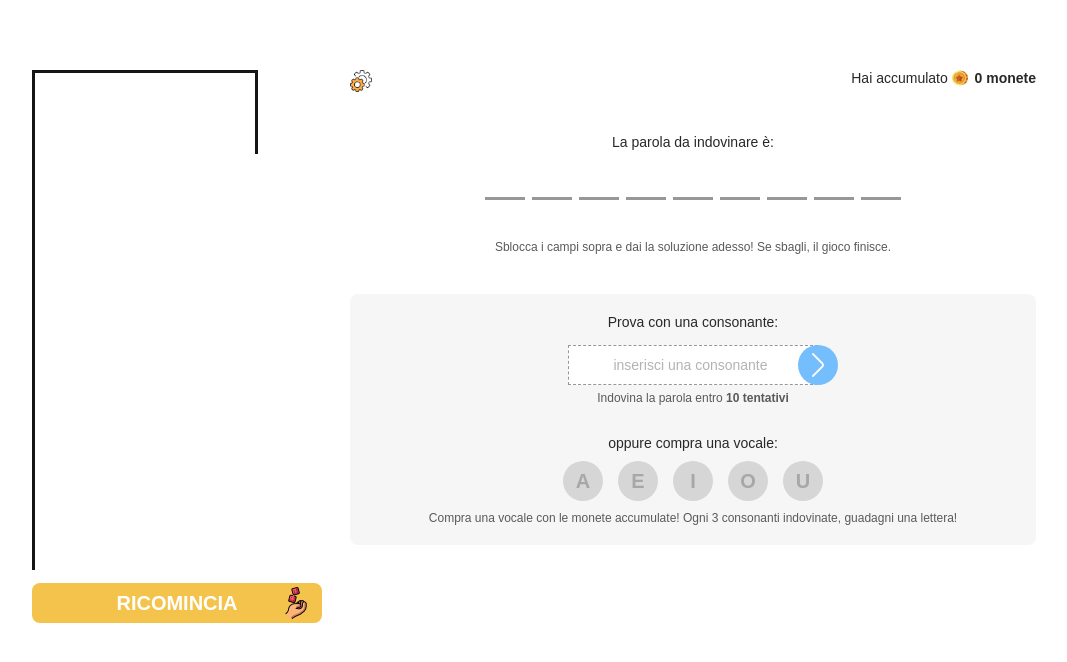
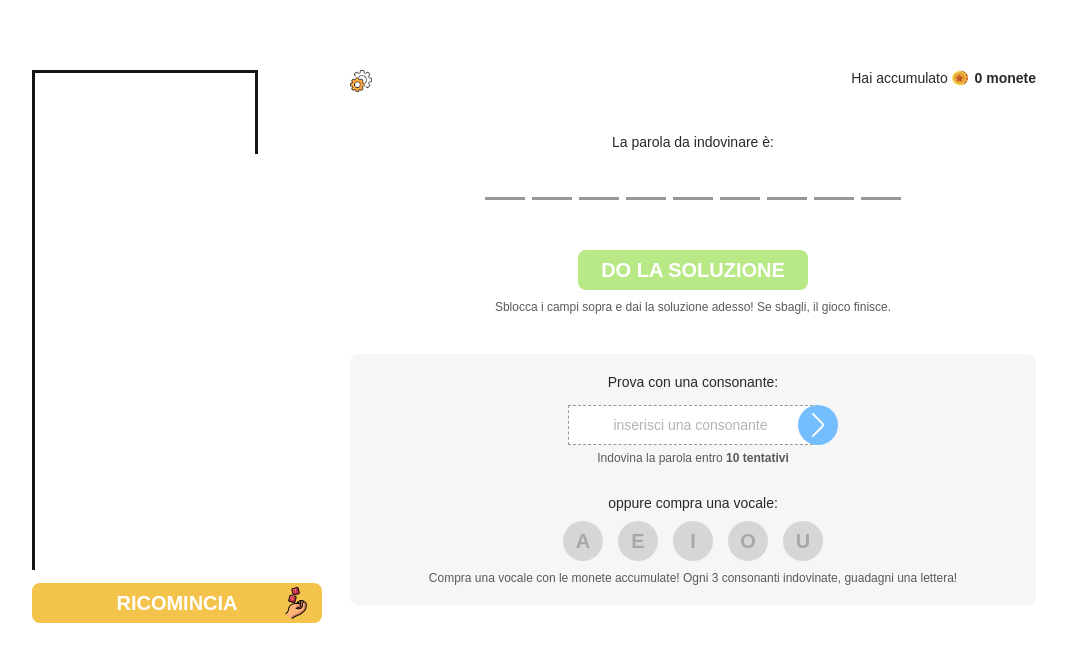
Before and after one commit to lorenaramonda/hanged-npm, a Vue app: page / in a window 1280 px wide. Shown: the top 662 px of the page, without its empty margins (106-1173 px from the left). Built offline with nearby package versions, Linux system fonts and the light colour scheme.

Commit message:
Add give solution chance

```diff
--- a/src/App.vue
+++ b/src/App.vue
@@ -15,17 +15,22 @@
 				<div v-if="word2discover" class="words">
 					<p>La parola da indovinare è:</p>
 					<v-word :word="word2discover" :good-letters="goodLetters"></v-word>
-					<form>
-						<!-- input solution -->
-						<!-- button solution -->
+					<form v-if="!gameover" @submit.prevent="guessWord">
+						<input v-if="showSolutionInput" v-model.trim="solution" placeholder="inserisci la soluzione" class="input input__word" />
+						<button class="button button__end">{{ showSolutionInput ? 'Conferma' : 'Do la soluzione' }}</button>
 						<p class="tip">Sblocca i campi sopra e dai la soluzione adesso! Se sbagli, il gioco finisce.</p>
 					</form>
-					<template v-if="gameover">
-						<p><strong>Oh no! HAI PERSO!</strong></p>
-						<p>
-							La parola era <strong>{{ word2discover }}</strong>
-						</p>
-					</template>
+          <div v-else>
+            <template v-if="wordFound">
+              <p><strong>HAI VINTO!</strong> 🎉</p>
+            </template>
+            <template v-else>
+              <p><strong>Oh no! HAI PERSO!</strong></p>
+              <p>
+                La parola era <strong>{{ word2discover }}</strong>
+              </p>
+            </template>
+          </div>
 				</div>
 				<div class="dashboard">
 					<div class="consonants">
@@ -97,6 +102,9 @@ return {
     coinsEarned: 0,
     coinsUsed: 0,
     consToGuess: 3, // setting for consonant to guess to earn one coin
+    solution: '',
+    showSolutionInput: false,
+    wordFound: false
   };
 },
   computed: {
@@ -133,6 +141,9 @@ return {
       this.usedAttemps = 0
       this.gameover = false
       this.coinsUsed = 0
+      this.showSolutionInput = false
+      this.solution = ''
+      this.wordFound = false
       // choose another word
       const randNum = Math.floor(Math.random() * this.words.length)
       this.word2discover = this.words[randNum]
@@ -165,6 +176,17 @@ return {
         .filter(word => word.length > 7)
       this.settingsOpen = false
       this.init()
+    },
+    guessWord() {
+      if (!this.showSolutionInput) {
+        this.showSolutionInput = true
+      } else {
+        if (this.solution && this.solution.toLowerCase() === this.word2discover) {
+          this.wordFound = true
+        }
+        // stop the game
+        this.gameover = true
+      }
     }
   },
 }
```
